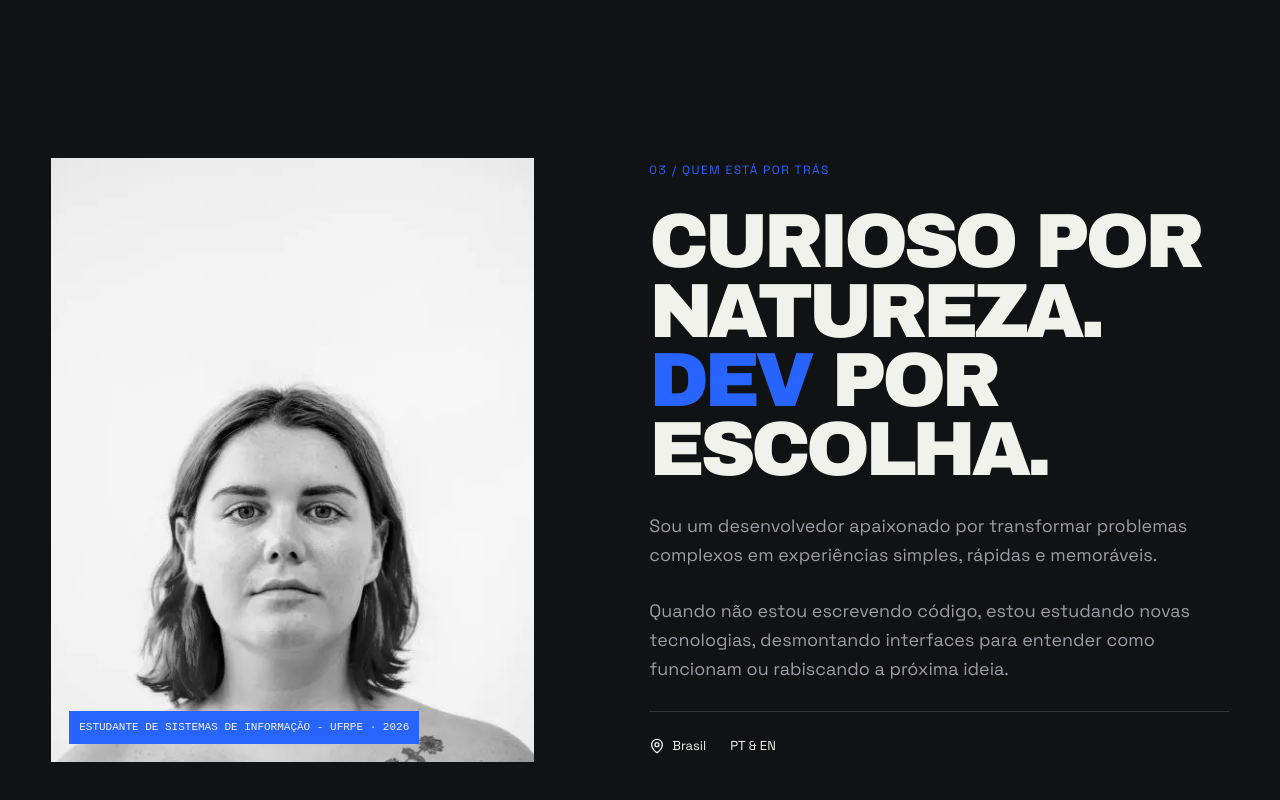
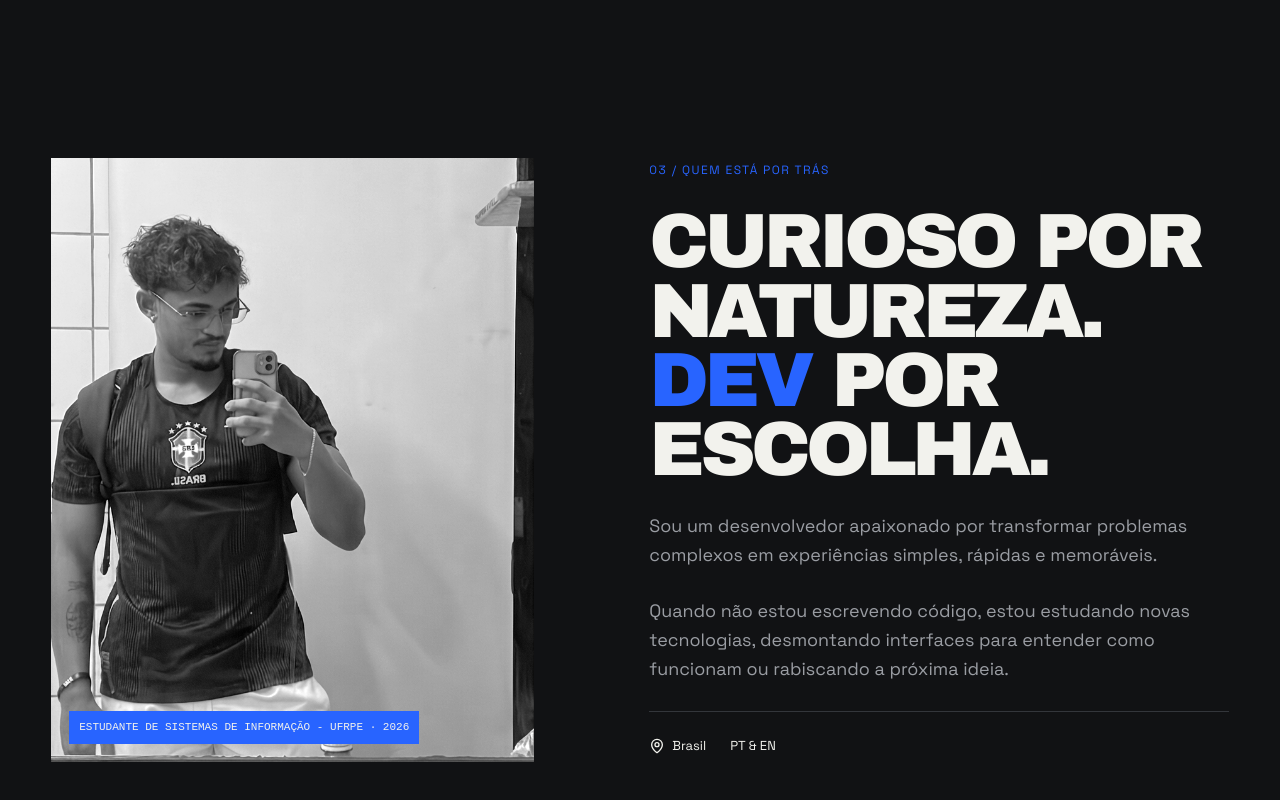
Before and after one commit to WesleyCords/my_portfolio, a Next.js app: page / in a window 1280 px wide. Shown: the part 6749-7549 px from the top of the page. Built offline with nearby package versions, Linux system fonts and the light colour scheme.

Commit message:
add real photo

```diff
--- a/src/portfolio-page.tsx
+++ b/src/portfolio-page.tsx
@@ -189,7 +189,7 @@ export default function PortfolioPage() {
       <section id="about" className="about section-shell" aria-labelledby="about-title">
         <Reveal className="about-image">
           <Image
-            src="/aleatory-dev.png"
+            src="/my-litle-photo.jpeg"
             alt="Minha fotinha"
             fill
             sizes="(max-width: 768px) 100vw, 42vw"
```
Also changed, not shown: public/aleatory-dev.png (deleted), public/my-litle-photo.jpeg (added).
